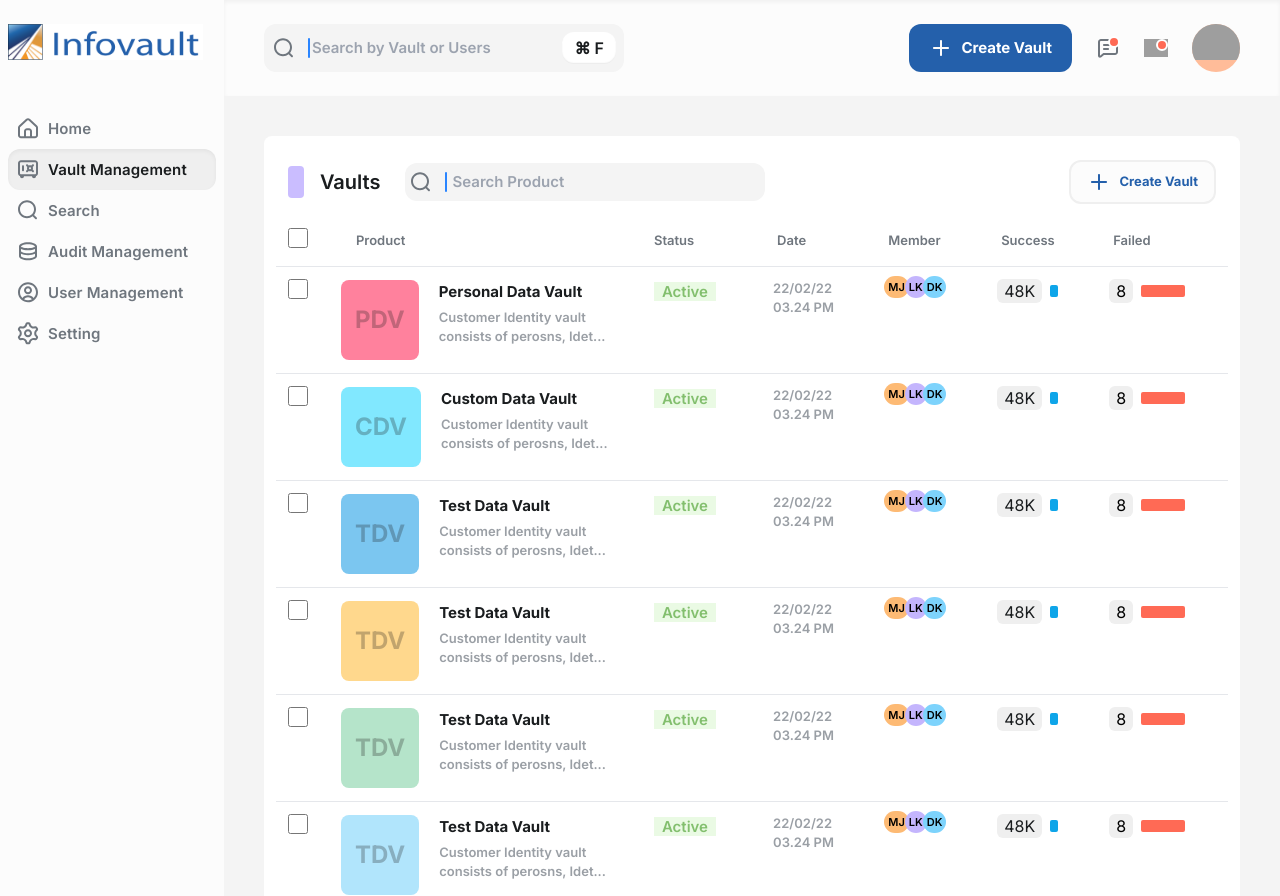
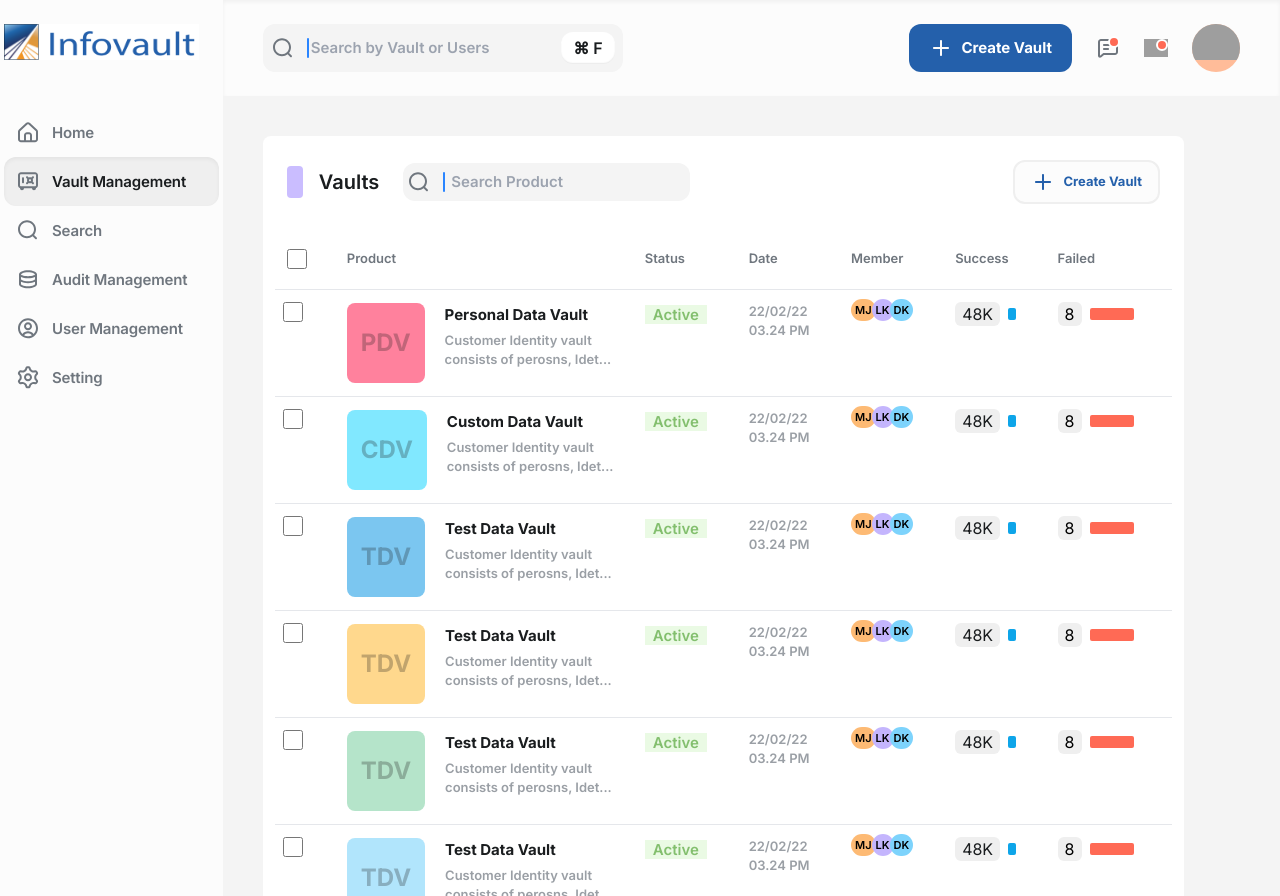
Before and after one commit to sadaatgithub/InfoVault, a Next.js app: page / in a window 1280 px wide. Built offline with nearby package versions, Linux system fonts and the light colour scheme; grey boxes are pictures that could not be loaded.

Commit message:
code refactored

```diff
--- a/app/layout.js
+++ b/app/layout.js
@@ -21,7 +21,7 @@ export default function RootLayout({ children }) {
           <SideBar/>
         <section className='flex flex-col w-full'>
         <TopBar/>
-        <div className='bg-[#F4F4F4] h-screen md:p-4 lg:p-10 overflow-y-auto'>{children}</div>
+        <div className='bg-[#F4F4F4] h-screen md:p-4 lg:p-10 lg:pr-24 overflow-y-auto'>{children}</div>
         </section>
 
         </main>
--- a/components/Dashboard.js
+++ b/components/Dashboard.js
@@ -5,29 +5,29 @@ import Table from './Table'
 
 const Dashboard = () => {
   return (
-    <main className='flex flex-col gap-8   w-full  overflow-hidden md:pl-14 lg:pl-0'>
-        <div className="bg-white rounded-lg p-3">
+    <main className=' h-auto overflow-hidden md:pl-14 lg:pl-0 w-full'>
+        <div className="bg-white rounded-lg p-3 flex flex-col gap-y-8 ">
         {/* sticky title--------------------------------> */}
-        <div className="flex p-3  justify-between w-full flex-wrap-reverse gap-4">
-            <div className="flex gap-6 items-center ">
+        <div className="flex p-3  justify-between w-full flex-wrap-reverse gap-4 ">
+            <div className="flex gap-6 items-center  w-full sm:max-w-[503px] md:max-w-[403px]">
                 <div className="flex gap-4">
                     <div className="w-4 h-8 bg-[#CABDFF] rounded-[4px]"></div>
                     <h6 className='text-[20px] font-semibold leading-[32px] text-[#1A1D1F]'>Vaults</h6>
                 </div>
 
-                <div className="flex gap-[2px] bg-[#F4F4F4] p-1 rounded-xl md:w-[360px] w-auto">
+                <div className="flex gap-[2px] bg-[#F4F4F4] p-1 rounded-xl md:w-[360px] w-full">
                     <div className="flex gap-3 items-center">
                     <Image src='/search.svg' width={24} height={24} alt='search Product'/>
                         <div className="h-[20px] w-[2px] bg-[#2A85FF] rounded-sm"></div>
 
                     </div>
 
-                    <input type="text"  placeholder='Search Product' className='bg-transparent  text-[#6F767E] font-semibold text-[15px]  w-[170px] p-1 sm:w-auto'/>
+                    <input type="text"  placeholder='Search Product' className='bg-transparent  text-[#6F767E] font-semibold text-[15px] w-[170px]  p-1 sm:w-auto'/>
                 </div>
 
             </div>
 
-            <button className='px-4 py-2 flex justify-center items-center bg-[#FCFCFC] rounded-xl border-2 border-[#EFEFEF] gap-2 w-full sm:w-auto'>
+            <button className='px-4 py-2 flex justify-center items-center bg-[#FCFCFC] rounded-xl border-2 border-[#EFEFEF] gap-2 w-full  sm:w-auto'>
                 <Image src='/plus_blue.svg' width={24} height={24} alt='' className='text-[#2460AB]'/>
                 <span className='text-[13px] font-bold text-[#2460AB]'>Create Vault</span>
             </button>
--- a/components/SideBar.js
+++ b/components/SideBar.js
@@ -47,23 +47,23 @@ const SideBar = () => {
 
 
   return (
-    <aside className={`${burgerOpen? "" : "left-0 -translate-x-full  md:w-[60px]  md:-translate-x-0 px-3"} absolute top-0 bottom-0 z-[1]  lg:w-[268px] lg:static
-    py-6 px-3 md:px-2  flex flex-col gap-y-12 bg-[#FCFCFC] transition-all duration-300 ease-in-out`}>
+    <aside className={`${burgerOpen? "px-3" : "left-0 -translate-x-full  md:w-[60px]  md:-translate-x-0 px-1"} absolute top-0 bottom-0 z-[1]  lg:w-[268px] lg:static
+    py-6    flex flex-col gap-y-12 bg-[#FCFCFC] transition-all duration-300 ease-in-out`}>
       <Logo />
 
       <div className={`${burgerOpen? "":"hidden"} relative  lg:hidden z-10`}>
         <button className="absolute -right-14 -top-20 px-3 py-1 grid place-items-center text-3xl bg-blue-400 text-white rounded-xl" onClick={handleBurger}><span>&times;</span></button>
       </div>
 
-      <ul className="w-full flex flex-col md:gap-y-3 lg:gap-y-0 gap-y-2">
+      <ul className="w-full flex flex-col md:gap-y-2 lg:gap-y-0 gap-y-2">
         {menuItems.map((menu) => (
           //
-          <li key={menu.id} className={`${menu.id == 2? "bg-[#EFEFEF] rounded-xl shadow-inner text-[#1A1D1F]":"text-[#6F767E]"}  ${burgerOpen? "":""}    cursor-pointer flex items-center`}>
+          <li key={menu.id} className={`${menu.id == 2? "bg-[#EFEFEF] rounded-xl shadow-inner text-[#1A1D1F]":"text-[#6F767E]"}  ${burgerOpen? "":""}    cursor-pointer flex items-center p-3 gap-3`}>
 
-            <div className={`${burgerOpen? "lg:grid place-items-center lg:w-full":""} p-2 `}>
+            <div className={`${burgerOpen? "lg:grid place-items-center lg:w-full":""} `}>
               <Image src={menu.icon} width={24} height={24} alt='' className=""/>
               </div>
-            <span className={`${burgerOpen? "lg:hidden":"md:hidden lg:block"}  text-[15px] -tracking-[-0.15px] leading-[24px] font-semibold duration-200 `}>{menu.title}</span>
+            <span className={`${burgerOpen? "lg:hidden":"md:hidden lg:block"}  text-[15px] -tracking-[0.15px] leading-[24px] font-semibold duration-200 `}>{menu.title}</span>
           </li>
         ))}
       </ul>
--- a/components/Table.js
+++ b/components/Table.js
@@ -56,8 +56,8 @@ const Table = () => {
       {/* table title-------------------> */}
       <table className="min-w-full text-left">
         <thead className="">
-          <tr className="[&>th]:text-[13px] [&>th]:font-semibold [&>th]:text-[#6F767E] border-b [&>th]:px-4 ">
-            <th className="!px-3 py-3 w-16  align-top">
+          <tr className="[&>th]:text-[13px] [&>th]:font-semibold [&>th]:text-[#6F767E] border-b [&>th]:pl-2 h-[41px] [&>th]:align-top">
+            <th className="!pl-3  w-16">
               <input type="checkbox" name="" id="" className="h-5 w-5"/>
             </th>
             <th className="text-left w-[298px]">Product</th>
@@ -71,7 +71,7 @@ const Table = () => {
 
         <tbody className="">
             {tableData.map((data,idx) =>
-          <tr key={data.id} className="border-b hover:bg-[#EFEFEF] hover:rounded-tl-lg relative mb-1 mt-1 group cursor-pointer ">
+          <tr key={data.id} className="border-b hover:bg-[#EFEFEF] hover:rounded-tl-lg relative mb-1 mt-1 group cursor-pointer [&>td]:px-2">
             <td className="px-3 py-3 w-16 align-top">
               <input type="checkbox" name="" id="" className="h-5 w-5" />
             </td>
@@ -90,18 +90,18 @@ const Table = () => {
                 </div>
               </div>
             </td>
-            <td className="align-top py-3 px-4">
+            <td className="align-top py-3">
               <span className="px-2 bg-[#EAFAE4] text-[#83BF6E] text-[15px] font-semibold">
                 {data.isActive && 'Active'}
               </span>
             </td>
-            <td className="align-top py-3 px-3">
+            <td className="align-top py-3">
               <span className="text-[13px] font-semibold text-[#9A9FA5] flex flex-col">
                 {data.date}
                 <span>{data.time}</span>
               </span>
             </td>
-            <td className="align-top py-3 px-3 text-[11px] font-semibold [&>span]:p-1 -space-x-1 ">
+            <td className="align-top py-3 text-[11px] font-semibold [&>span]:p-1 -space-x-1 ">
                 {data.members?.map((members,idx) => {
                     const bgColor = idx===0? "bg-orange-300":idx===1? "bg-violet-300":"bg-sky-300";
                         return <span key={idx} className={`${bgColor} rounded-full`}>{members}</span>
@@ -112,20 +112,20 @@ const Table = () => {
                 )}
 
             </td>
-            <td className="align-top py-3 px-3">
+            <td className="align-top py-3 ">
                 <span className="flex items-center gap-2">
                     <span className="px-[7px] bg-[#EFEFEF] text-[#1A1D1F] rounded-md">48K</span>
                     <span className="w-2 h-3 bg-sky-500 rounded-sm"></span>
                 </span>
             </td>
-            <td className="align-top py-3 px-3">
+            <td className="align-top py-3">
                 <span className="flex items-center gap-2">
                     <span className="px-[7px] bg-[#EFEFEF] text-[
                         #1A1D1F] rounded-md">8</span>
                         <span className="w-[44px] h-3 bg-[#FF6A55] rounded-sm"></span>
                 </span>
             </td>
-            <td className="absolute left-1/3 top-0 right-0 bottom-0  z-10 flex justify-end invisible group-hover:visible group-hover:bg-gradient-to-r from-transparent to-gray-300 ">
+            <td className="absolute left-1/3 top-0 right-0 bottom-0  z-10 flex justify-end invisible group-hover:visible group-hover:bg-gradient-to-r from-transparent to-gray-300 !px-0">
               <div className=" w-full flex justify-end py-9 px-6 bg-gradient-to-r from-[#efefef9c] to-[#EFEFEF]">
                 <div className="flex gap-8 items-center ">
                   <button className="text-[#2460AB] text-[15px] font-bold rounded-xl bg-[#FCFCFC] px-5 py-3 border border-[#EFEFEF]">View Details</button>
```
